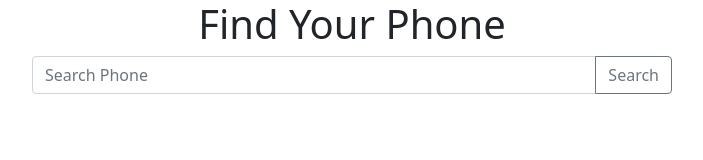
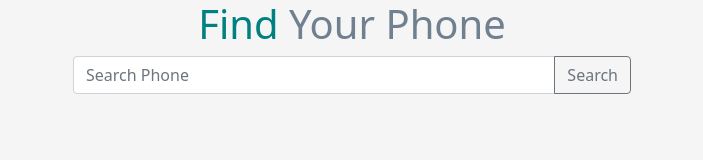
Before and after one commit to jakir10/phone-hunter, a plain HTML site: page index.html in a window 1280 px wide. Shown: the whole page, without its empty margins (288-991 px from the left). Drawn offline with nearby package versions, Linux system fonts and the light colour scheme.

Commit message:
Vanila css addeded

```diff
--- a/index.html
+++ b/index.html
@@ -9,11 +9,13 @@
     <!-- Bootstrap Link -->
     <link href="https://cdn.jsdelivr.net/npm/bootstrap@5.1.3/dist/css/bootstrap.min.css" rel="stylesheet"
         integrity="sha384-1BmE4kWBq78iYhFldvKuhfTAU6auU8tT94WrHftjDbrCEXSU1oBoqyl2QvZ6jIW3" crossorigin="anonymous">
+    <!-- Custom Vanila CSS -->
+    <link rel="stylesheet" href="styles/style.css">
 
 </head>
 
-<body>
-    <h1 class="text-center">Find Your Phone</h1>
+<body class="container">
+    <h1 class="text-center title-name"><span style="color:teal;">Find</span> Your Phone</h1>
     <!-- Search Button -->
     <div class="input-group mb-3 w-50 mx-auto">
         <input id="search-field" type="text" class="form-control" placeholder="Search Phone"
--- /dev/null
+++ b/styles/style.css
@@ -0,0 +1,6 @@
+body{
+    background-color: whitesmoke;
+}
+.title-name{
+    color:slategrey;
+}
```
